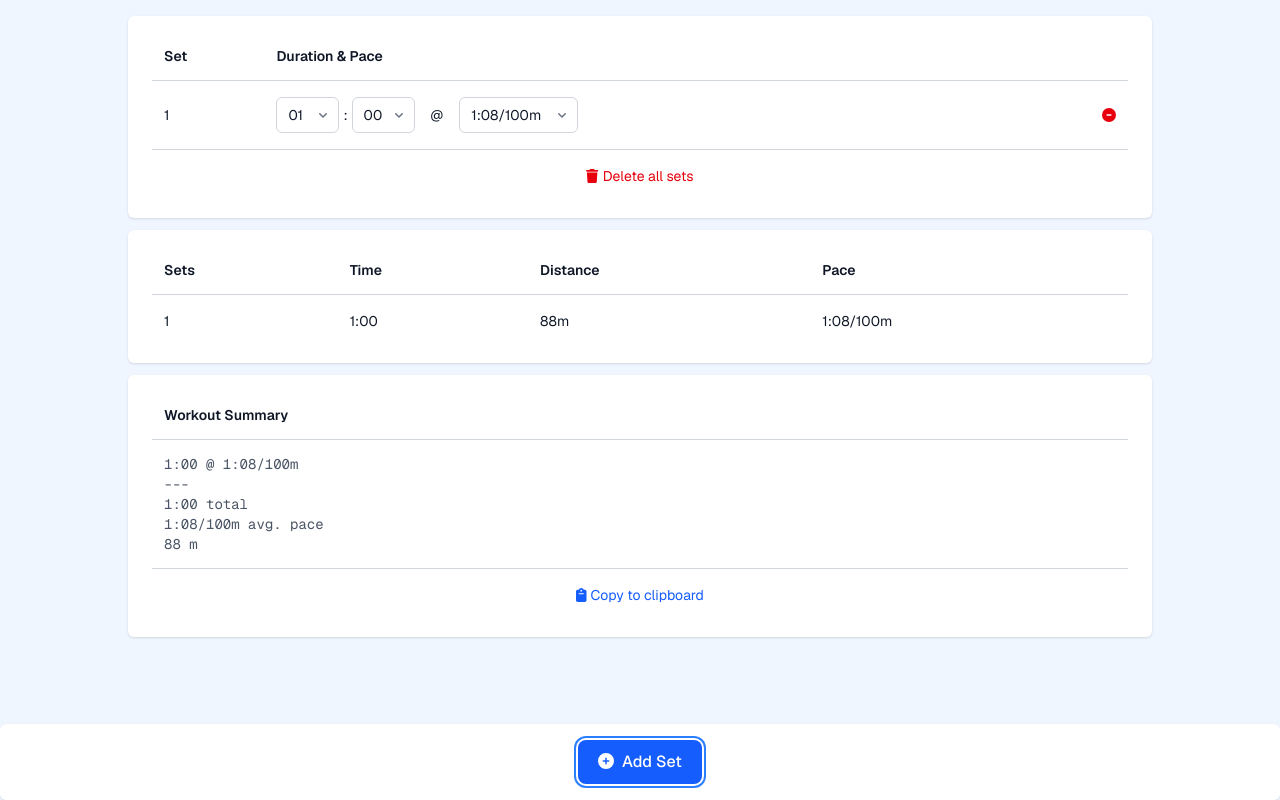
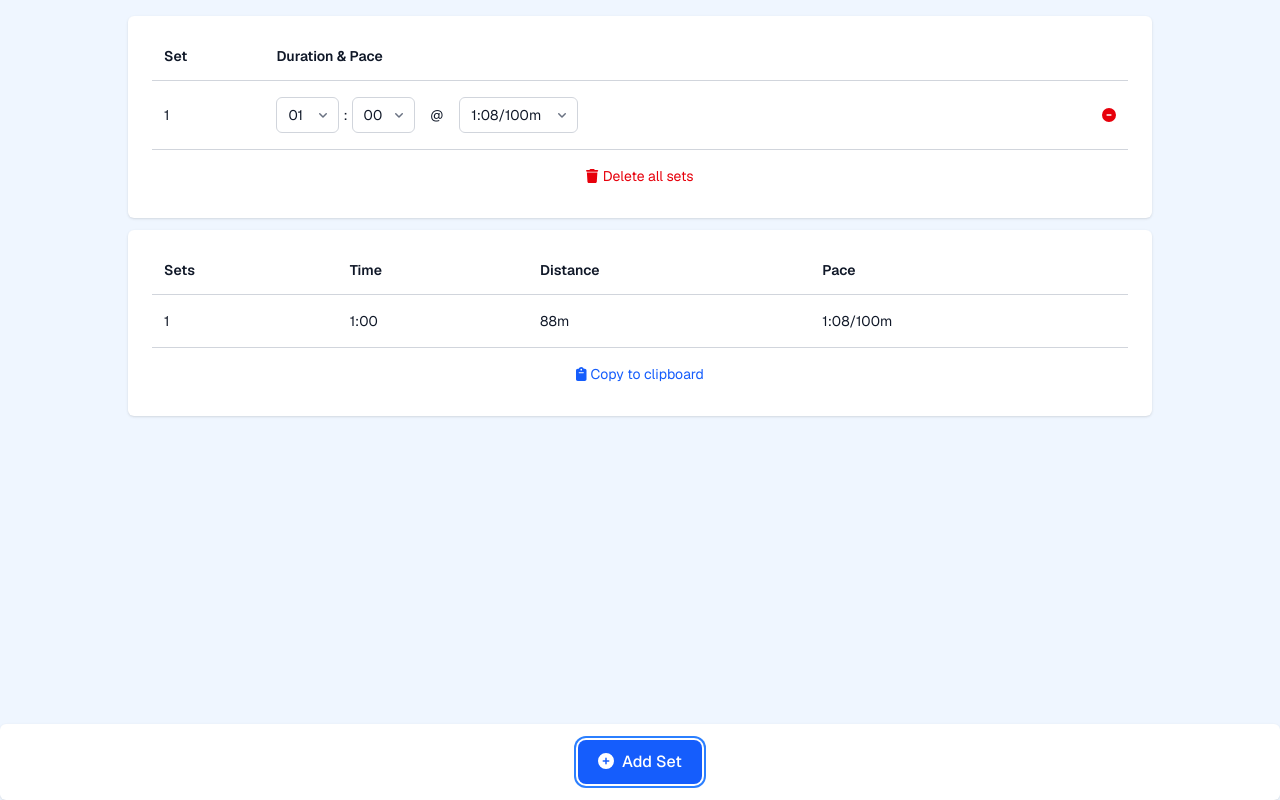
Before and after one commit to gesteves/swimsetter, a Next.js app: page / in a window 1280 px wide. Both pictures are taken after a click on the button "Add Set". Built offline with nearby package versions, Linux system fonts and the light colour scheme.

Commit message:
Remove WorkoutSummary

```diff
--- a/app/components/WorkoutStats.js
+++ b/app/components/WorkoutStats.js
@@ -1,7 +1,18 @@
 import Card from './Card';
 import { Table, TableHeader, TableHeaderCell, TableBody, TableCell } from './Table';
+import { FontAwesomeIcon } from '@fortawesome/react-fontawesome';
+import { faClipboard, faClipboardCheck } from '@fortawesome/free-solid-svg-icons';
+import { useState } from 'react';
 
-export default function WorkoutStats({ stats }) {
+export default function WorkoutStats({ stats, onCopy }) {
+  const [copied, setCopied] = useState(false);
+
+  const handleCopy = () => {
+    onCopy();
+    setCopied(true);
+    setTimeout(() => setCopied(false), 2000);
+  };
+
   return (
     <Card>
       <Table>
@@ -28,6 +39,15 @@ export default function WorkoutStats({ stats }) {
           </tr>
         </TableBody>
       </Table>
+      <div className="text-center border-t border-gray-300">
+        <button
+          className="px-3 py-4 text-sm transition-colors text-blue-600 hover:text-blue-500"
+          onClick={handleCopy}
+        >
+          <FontAwesomeIcon icon={copied ? faClipboardCheck : faClipboard} className="mr-1" />
+          {copied ? "Copied to clipboard!" : "Copy to clipboard"}
+        </button>
+      </div>
     </Card>
   );
 }
--- a/app/components/WorkoutSummary.js
+++ /dev/null
@@ -1,34 +0,0 @@
-import { FontAwesomeIcon } from '@fortawesome/react-fontawesome';
-import { faClipboard, faClipboardCheck } from '@fortawesome/free-solid-svg-icons';
-import { useState } from 'react';
-import Card from './Card';
-
-export default function WorkoutSummary({ summary, onCopy }) {
-  const [copied, setCopied] = useState(false);
-
-  const handleCopy = () => {
-    onCopy();
-    setCopied(true);
-    setTimeout(() => setCopied(false), 2000);
-  };
-
-  if (!summary) return null;
-
-  return (
-    <Card>
-      <p className="px-3 py-3.5 text-sm font-semibold text-gray-900">Workout Summary</p>
-      <pre className="px-3 py-3.5 text-sm text-gray-600 font-mono whitespace-pre border-t border-b border-gray-300">
-        {summary}
-      </pre>
-      <div className="text-center">
-        <button
-          className="px-3 py-4 text-sm transition-colors text-blue-600 hover:text-blue-500"
-          onClick={handleCopy}
-        >
-          <FontAwesomeIcon icon={copied ? faClipboardCheck : faClipboard} className="mr-1" />
-          {copied ? "Copied to clipboard!" : "Copy to clipboard"}
-        </button>
-      </div>
-    </Card>
-  );
-}
--- a/app/page.js
+++ b/app/page.js
@@ -2,7 +2,6 @@
 
 import { useState, useEffect, useRef } from "react";
 import WorkoutSets from "./components/WorkoutSets";
-import WorkoutSummary from "./components/WorkoutSummary";
 import WorkoutStats from "./components/WorkoutStats";
 import ButtonCard from "./components/ButtonCard";
 import Intro from "./components/Intro";
@@ -77,9 +76,8 @@ export default function Home() {
               onClearWorkout={clearWorkout}
               lastSetRef={lastSetRef}
             />
-            <WorkoutStats stats={workoutData.stats} />
-            <WorkoutSummary
-              summary={workoutData.summary}
+            <WorkoutStats
+              stats={workoutData.stats}
               onCopy={() => navigator.clipboard.writeText(workoutData.summary)}
             />
           </>
```
